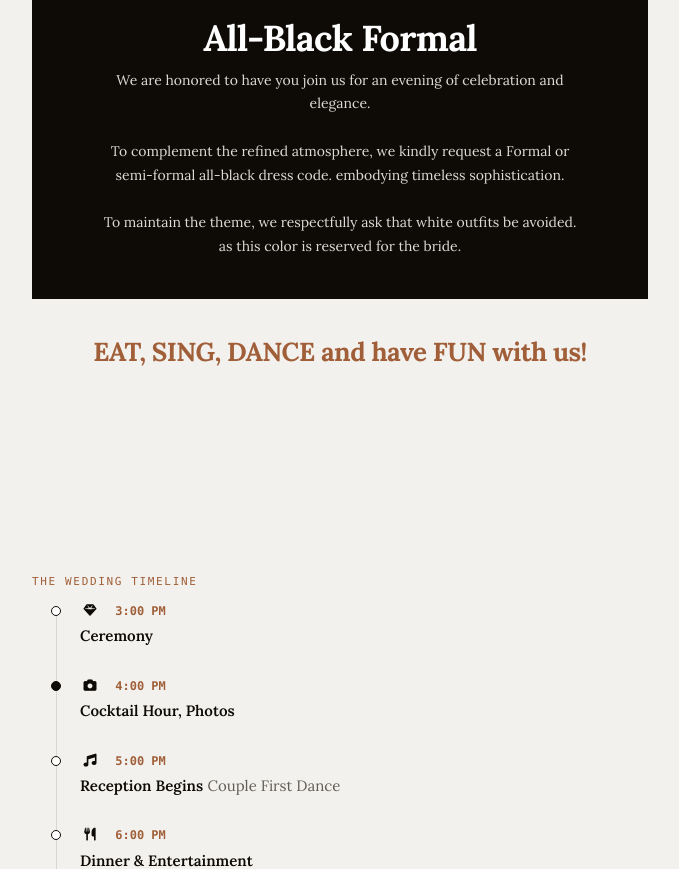
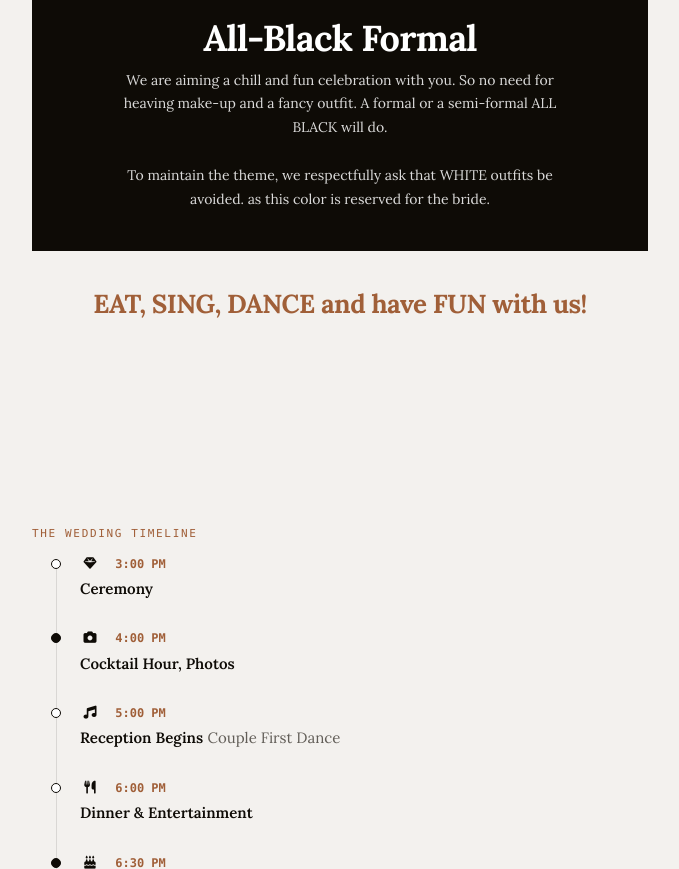
Before and after one commit to KaelGumapac/Invitation, a website: page index.html in a window 1280 px wide. Shown: the part 2189-3058 px from the top of the page, without its empty margins (300-979 px from the left). Drawn offline with nearby package versions, Linux system fonts and the light colour scheme.

```diff
--- a/index.html
+++ b/index.html
@@ -587,15 +587,13 @@
         <span class="label">Dress Code</span>
         <img src="mq0pprdd-dresscode.png" alt="" class="dress-img">
         <h2>All-Black Formal</h2>
-        <p>We are honored to have you join us for an evening of
-celebration and elegance.
+        <p>We are aiming a chill and fun celebration with you.
+So no need for heaving make-up and a fancy outfit.
+A formal or a semi-formal ALL BLACK will do.
 <br><br>
-To complement the refined atmosphere, we kindly request a
-Formal or semi-formal all-black dress code. embodying
-timeless sophistication.
-<br><br>
-To maintain the theme, we respectfully ask that white
-outfits be avoided. as this color is reserved for the bride.</p>
+To maintain the theme, we respectfully ask that
+WHITE outfits be avoided. as this color is reserved for the bride.
+</p>
       </div>
       <p class="dress-footer">EAT, SING, DANCE and have FUN with us!</p>
     </div>
```
